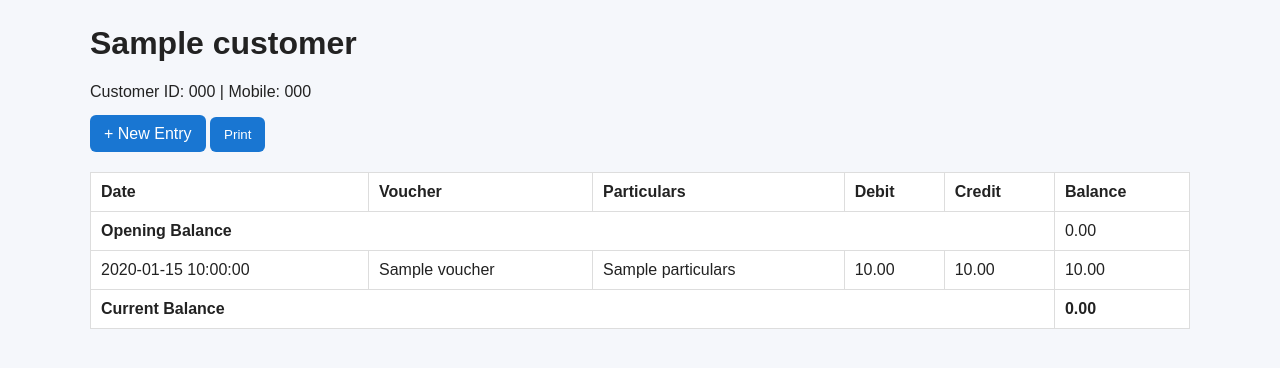
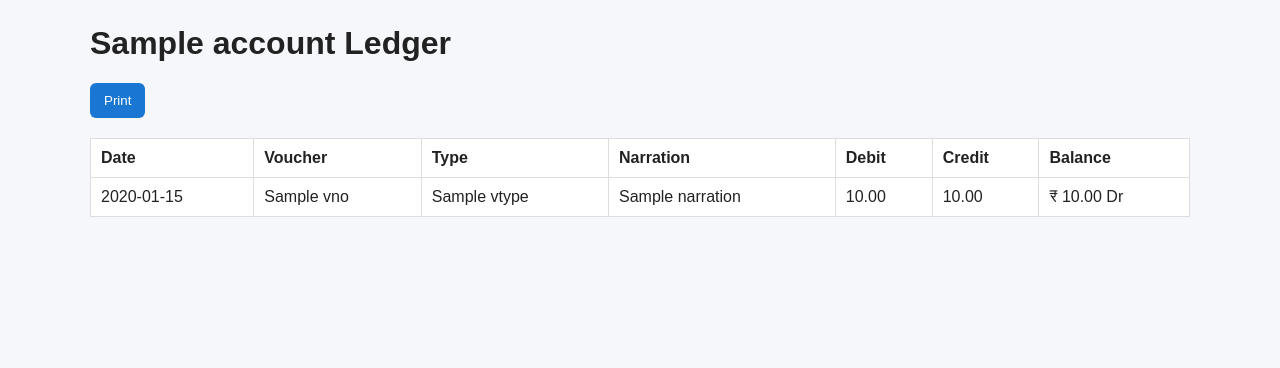
Before and after one commit to cscindiaasn-ship-it/costomer-ladger, a Flask app: template templates/ledger.html in a window 1280 px wide. Shown: the part 50-418 px from the top of the page. Run offline with Flask 3, Linux system fonts and the light colour scheme; the template is opened without the code that fills it: most values are stand-ins (such as "Sample title", 1, 10 or a date in 2020).

Commit message:
Update accounting interface

```diff
--- a/templates/ledger.html
+++ b/templates/ledger.html
@@ -1 +1 @@
-{% extends "base.html" %}{% block content %}<h1>{{customer.name}}</h1><p>Customer ID: {{customer.code}} | Mobile: {{customer.mobile}}</p><a class="btn" href="/entry/{{customer.id}}">+ New Entry</a> <button onclick="window.print()">Print</button><table><tr><th>Date</th><th>Voucher</th><th>Particulars</th><th>Debit</th><th>Credit</th><th>Balance</th></tr><tr><td colspan="5"><b>Opening Balance</b></td><td>{{'%.2f'|format(opening)}}</td></tr>{% for x,b in ledger %}<tr><td>{{x.txn_date}}</td><td>{{x.voucher}}</td><td>{{x.particulars}}</td><td>{{'%.2f'|format(x.debit)}}</td><td>{{'%.2f'|format(x.credit)}}</td><td>{{'%.2f'|format(b)}}</td></tr>{% endfor %}<tr><th colspan="5">Current Balance</th><th>{{'%.2f'|format(balance)}}</th></tr></table>{% endblock %}
+{% extends "base.html" %}{% block content %}<div class="top"><h1>{{account.name}} Ledger</h1><button class="btn" onclick="print()">Print</button></div><section class="panel"><table><tr><th>Date</th><th>Voucher</th><th>Type</th><th>Narration</th><th>Debit</th><th>Credit</th><th>Balance</th></tr>{% for r in rows %}<tr><td>{{r.vdate}}</td><td>{{r.vno}}</td><td>{{r.vtype}}</td><td>{{r.narration}}</td><td>{{'%.2f'|format(r.debit)}}</td><td>{{'%.2f'|format(r.credit)}}</td><td>₹ {{'%.2f'|format(r.balance|abs)}} {{'Dr' if r.balance>=0 else 'Cr'}}</td></tr>{% endfor %}</table></section>{% endblock %}
```
